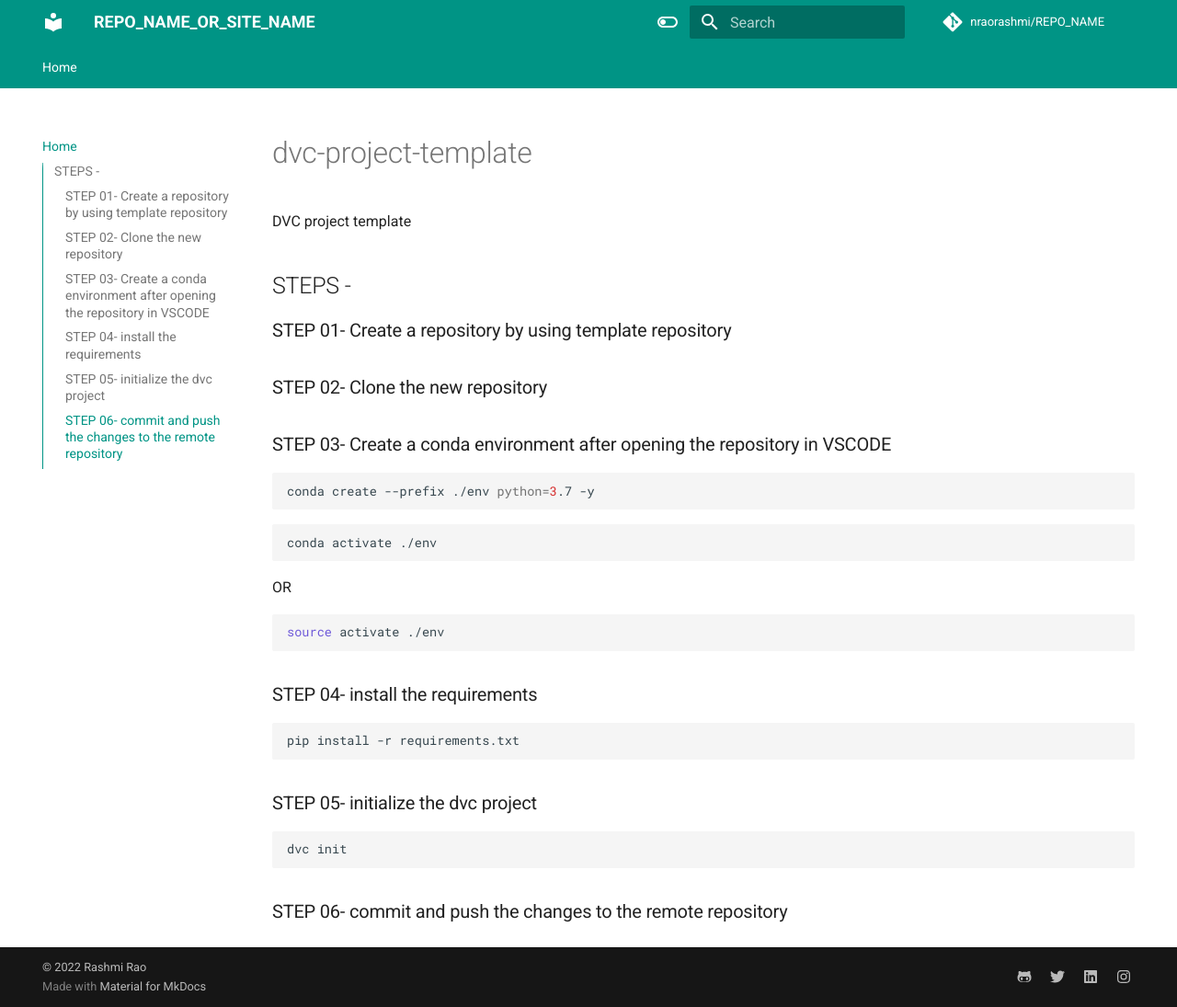
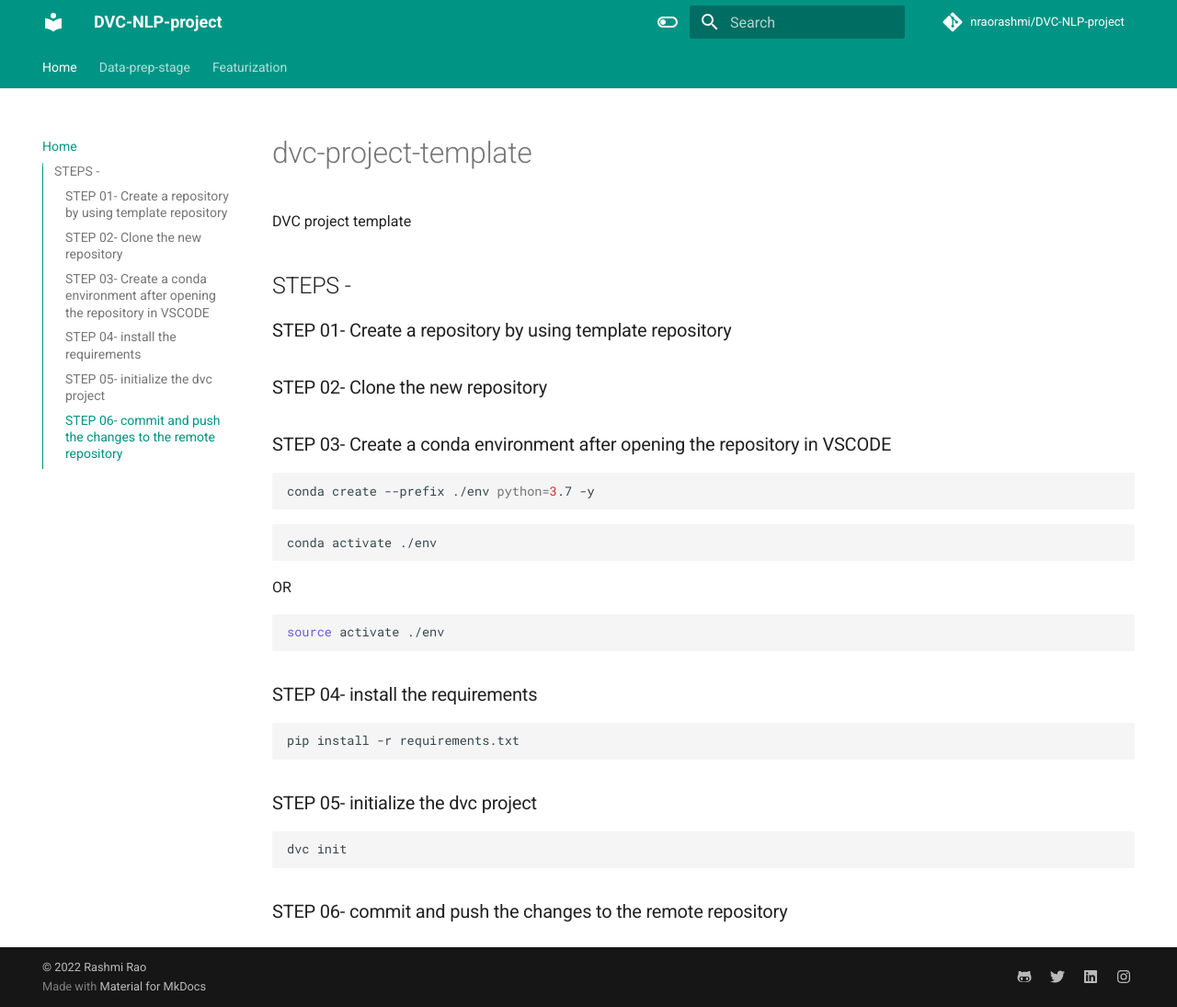
Before and after one commit to nraorashmi/DVC-NLP-project, an MkDocs documentation site: the page built from docs/index.md, in a window 1280 px wide and 1095 px high. Shown: the whole window at 92% size. Built offline with MkDocs 1.6.1 and Material for MkDocs 9.7.7, drawn with Linux system fonts in a browser that asks for light colours; comment, search, counter and statistics services are not loaded.

Commit message:
updated reponame

```diff
--- a/mkdocs.yml
+++ b/mkdocs.yml
@@ -1,16 +1,18 @@
 # Project information
-site_name: REPO_NAME_OR_SITE_NAME
+site_name: DVC-NLP-project
 # define TOC or order of website-
 nav:
   - Home: index.md
+  - Data-prep-stage: data_prep.md
+  - Featurization: featurization.md
 
 site_author: Rashmi Narayana Rao
 site_description: >-
   DESCRIPTION
 
 # Repository
-repo_name: nraorashmi/REPO_NAME
-repo_url: https://github.com/nraorashmi/REPO_NAME
+repo_name: nraorashmi/DVC-NLP-project
+repo_url: https://github.com/nraorashmi/DVC-NLP-project
 
 # Configuration
 theme:
```
